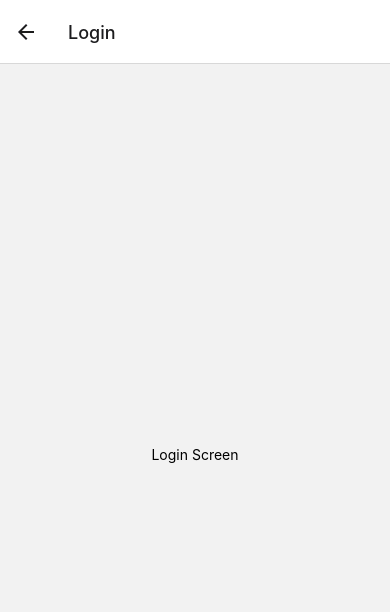
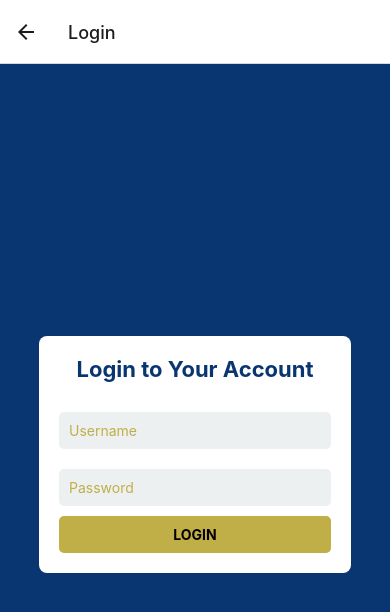
Before and after one commit to tanmay-a-sharma/luh-calm-app, a React Native app: screen /Login in a window 390 px wide. Shown: the top 612 px of the page. Built offline with nearby package versions, Linux system fonts and the light colour scheme.

Commit message:
updated the login screen with respective buttons and design

```diff
--- a/components/Login/LoginScreen.js
+++ b/components/Login/LoginScreen.js
@@ -1,12 +1,87 @@
-import { Text, View } from 'react-native';
+import React, { useState } from 'react';
+import {
+  SafeAreaView,
+  StyleSheet,
+  Text,
+  TextInput,
+  TouchableOpacity,
+  View
+} from 'react-native';
 
+function LoginScreen({ navigation }) {
+  const [username, setUsername] = useState('');
+  const [password, setPassword] = useState('');
 
-function LoginScreen(){
-      return (
-        <View style={{ flex: 1, alignItems: 'center', justifyContent: 'center' }}>
-          <Text>Login Screen</Text>
-        </View>
-      );
+  // Function to handle the login logic will go here
+
+  return (
+    <SafeAreaView style={styles.container}>
+      <View style={styles.loginContainer}>
+        <Text style={styles.loginTitle}>Login to Your Account</Text>
+        <TextInput
+          style={styles.input}
+          placeholder="Username"
+          placeholderTextColor="#c0af46"
+          value={username}
+          onChangeText={setUsername}
+        />
+        <TextInput
+          style={styles.input}
+          placeholder="Password"
+          placeholderTextColor="#c0af46"
+          value={password}
+          onChangeText={setPassword}
+          secureTextEntry
+        />
+        <TouchableOpacity
+          style={styles.loginButton}
+          onPress={() => {/* Function to handle login */}}
+        >
+          <Text style={styles.loginButtonText}>LOGIN</Text>
+        </TouchableOpacity>
+      </View>
+    </SafeAreaView>
+  );
 }
 
+const styles = StyleSheet.create({
+  container: {
+    flex: 1,
+    backgroundColor: '#093671',
+    alignItems: 'center',
+    justifyContent: 'center',
+  },
+  loginContainer: {
+    width: '80%',
+    alignItems: 'center',
+    backgroundColor: 'white',
+    padding: 20,
+    borderRadius: 8,
+  },
+  loginTitle: {
+    fontSize: 22,
+    color: '#093671',
+    fontWeight: 'bold',
+    marginBottom: 20,
+  },
+  input: {
+    width: '100%',
+    backgroundColor: '#ecf0f1',
+    padding: 10,
+    borderRadius: 5,
+    marginVertical: 10,
+  },
+  loginButton: {
+    backgroundColor: '#c0af46',
+    padding: 10,
+    width: '100%',
+    alignItems: 'center',
+    borderRadius: 5,
+  },
+  loginButtonText: {
+    color: '#000000',
+    fontWeight: 'bold',
+  },
+});
+
 export default LoginScreen;
```
